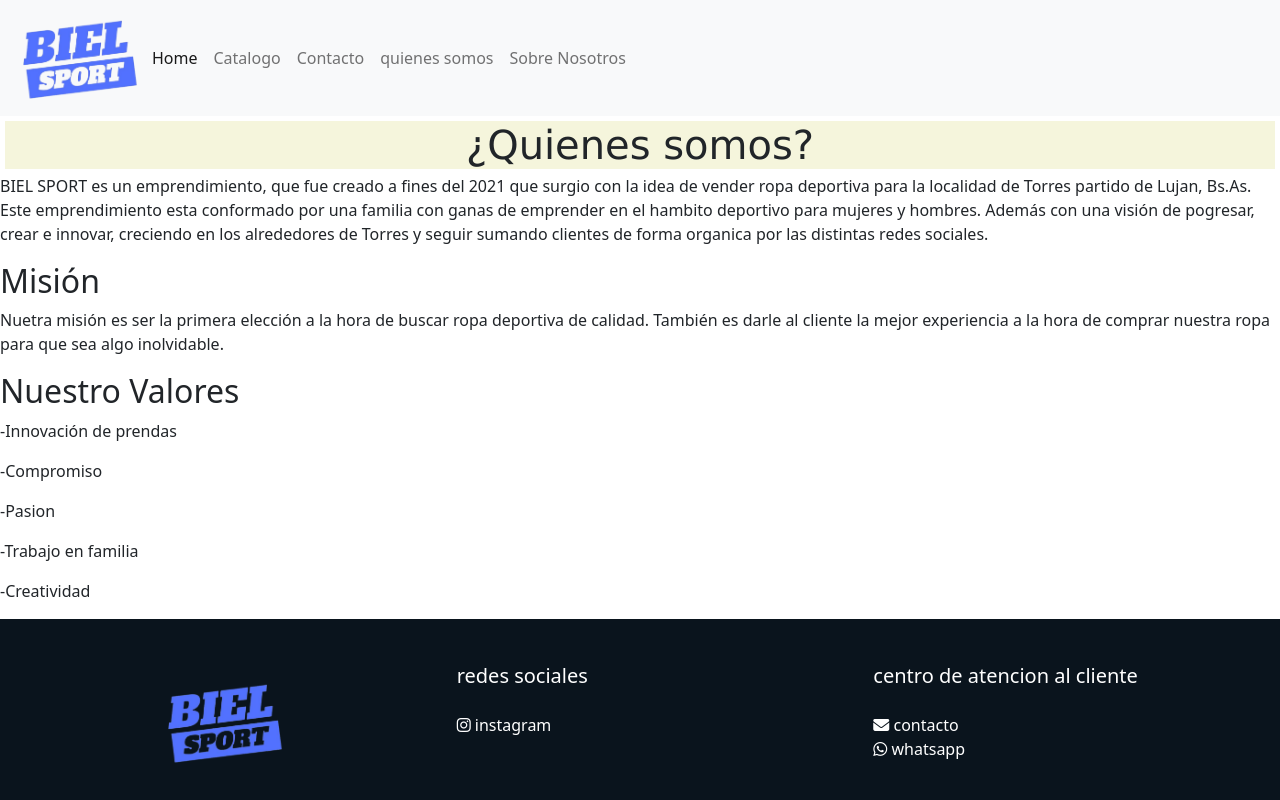
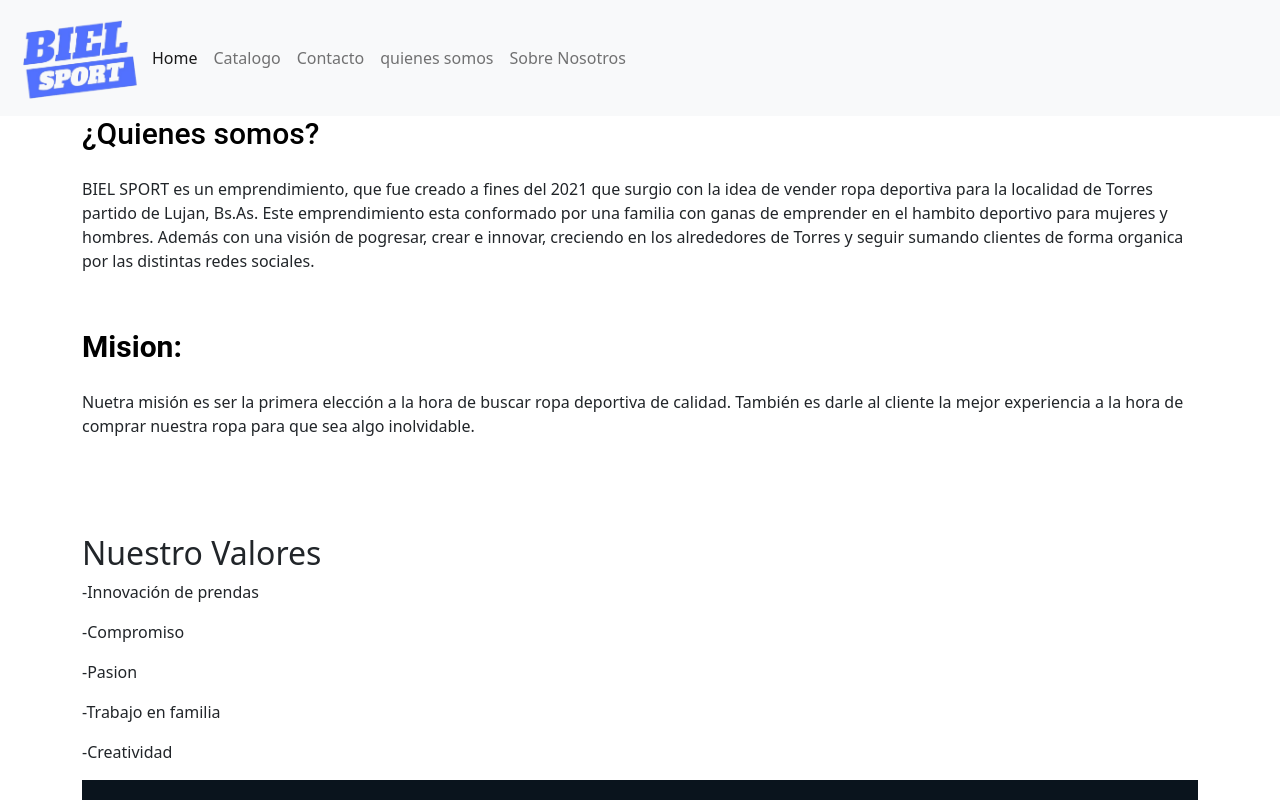
Before and after one commit to martinnn10/proyecto-biel, a plain HTML site: page paginas/quienes-somos.html in a window 1280 px wide. Shown: the top 800 px of the page. Drawn offline with nearby package versions, Linux system fonts and the light colour scheme.

Commit message:
arreglando algunos errores, pero rompi el footer

```diff
--- a/paginas/quienes-somos.html
+++ b/paginas/quienes-somos.html
@@ -43,30 +43,48 @@
 
   </header>
 
-  <section class="section--grid main-area">
-    <div>
-        <h1>¿Quienes somos?</h1>
+  <section class="col-12 px-2">
+    <div class="container">
+      <div class="row">
+        <div class="container col-12 text-align-self">
+          <h2 class="h1-quienes-somos">¿Quienes somos?</h1>
+
           <p>
             BIEL SPORT es un emprendimiento, que fue creado a fines del 2021 que surgio con la idea de vender
             ropa deportiva para la localidad de Torres partido de Lujan, Bs.As.
             Este emprendimiento esta conformado por
-                 una familia con ganas de emprender en el hambito deportivo para mujeres y hombres. Además con una visión
+            una familia con ganas de emprender en el hambito deportivo para mujeres y hombres.
+            Además con una visión
             de pogresar, crear e innovar, creciendo en los alrededores de Torres y seguir sumando clientes de forma
             organica por las distintas redes sociales.
         </p>
-        <h2>Misión</h2>
+        <p>
+          <br>
+        </p>
+        <h2 class="h1-quienes-somos">
+         <strong>Mision:</strong>
+        </h2>
         <p>
           Nuetra misión es ser la primera elección a la hora de buscar ropa deportiva de calidad.
           También es darle al cliente la mejor experiencia a la hora de comprar nuestra ropa para que sea algo inolvidable.
         </p>
-        <h2>Nuestro Valores</h2>
+        <p>
+          <br>
+        </p>
+        <p>
+          <br>
+        </p>
+        <h2 class="h1-quienes-somo">Nuestro Valores</h2>
         <p>-Innovación de prendas</p>
         <p>-Compromiso</p>
         <p>-Pasion</p>
         <p>-Trabajo en familia</p>
         <p>-Creatividad</p>
+
         </div>
-    </section>
+
+    </div>
+
 
   <footer class="pie-pagina">
       <div class="grupo-1">
--- a/style.css
+++ b/style.css
@@ -149,3 +149,22 @@
     font-size: 17px;
 
 }
+
+/* quienes somos */
+.h1-quienes-somos{
+        font-size: 30px;
+        font-weight: 500;
+        padding-bottom: 25px;
+        font-family: Roboto,sans-serif;
+        color: #000;
+        margin-bottom: 0
+}
+.p-texto{
+        font-size: 16px;
+        font-weight: 400;
+        font-family: Roboto,sans-serif;
+        color: #121212;
+        line-height: 21px;
+        margin-bottom: 0;
+
+}
```
Lines whose indentation alone changed are shown as unchanged.
